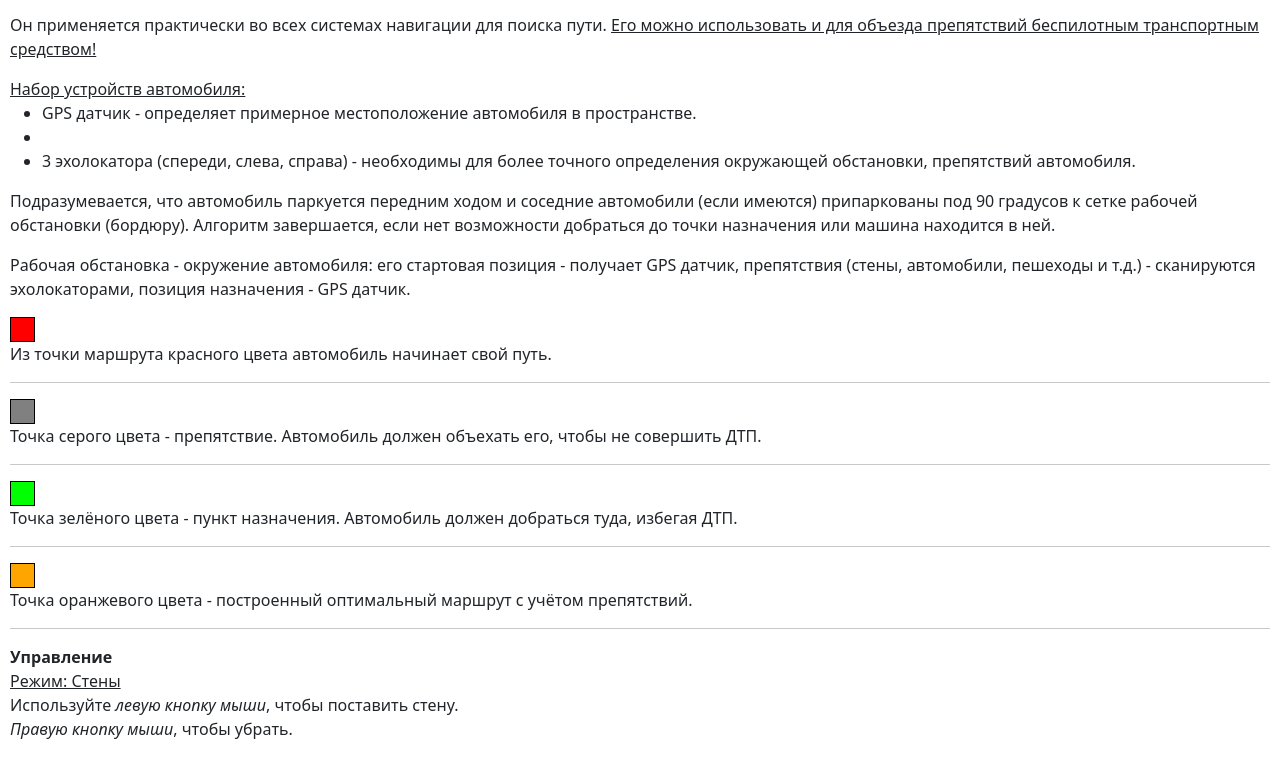
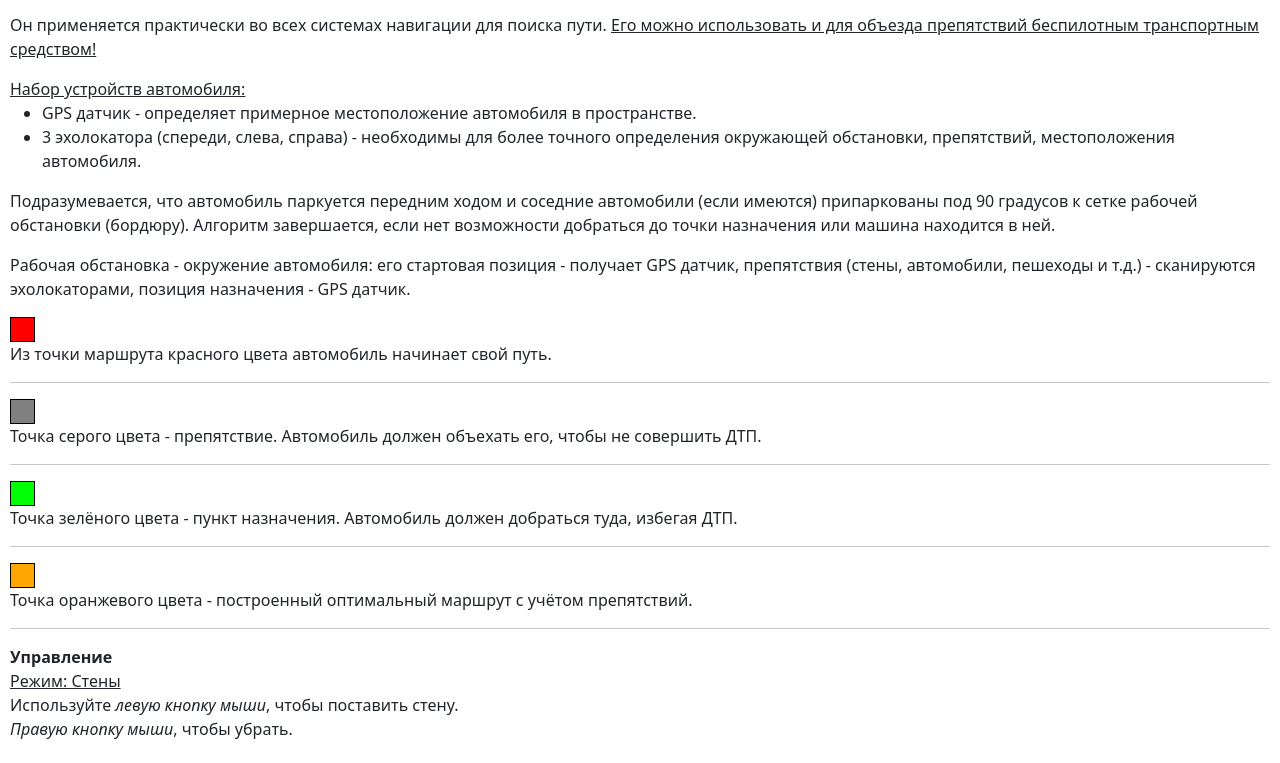
Before and after one commit to niromru/vved-spec, a plain HTML site: page index.html in a window 1280 px wide. Shown: the part 176-939 px from the top of the page. Drawn offline with Linux system fonts and the light colour scheme.

Commit message:
Update index.html

```diff
--- a/index.html
+++ b/index.html
@@ -61,7 +61,7 @@
 	</head>
 	<body ondragstart="return false;" ondrop="return false;" oncontextmenu="return false;">
 		<div id="stage-1">
-			<p>Введите размер стартовой обстановки:</p>
+			<p>Введите размер рабочей обстановки:</p>
 			<input id="envX"></input> X <input id="envY"></input><button onclick="setEnv()">Задать</button>
 			<hr>
 			<h2>Прототип автоматической парковки автомобиля</h2>
@@ -69,8 +69,8 @@
 			<p>Он применяется практически во всех системах навигации для поиска пути. <u>Его можно использовать и для объезда препятствий беспилотным транспортным средством!</u></p>
 			<u>Набор устройств автомобиля:</u>
 			<ul>
-				<li>GPS датчик - определяет примерное местоположение автомобиля в пространстве.<li>
-				<li>3 эхолокатора (спереди, слева, справа) - необходимы для более точного определения окружающей обстановки, препятствий автомобиля.</li>
+				<li>GPS датчик - определяет примерное местоположение автомобиля в пространстве.</li>
+				<li>3 эхолокатора (спереди, слева, справа) - необходимы для более точного определения окружающей обстановки, препятствий, местоположения автомобиля.</li>
 			</ul>
 			<p>Подразумевается, что автомобиль паркуется передним ходом и соседние автомобили (если имеются) припаркованы под 90 градусов к сетке рабочей обстановки (бордюру). Алгоритм завершается, если нет возможности добраться до точки назначения или машина находится в ней.</p>
 			<p>Рабочая обстановка - окружение автомобиля: его стартовая позиция - получает GPS датчик, препятствия (стены, автомобили, пешеходы и т.д.) - сканируются эхолокаторами, позиция назначения - GPS датчик.</p>
```
